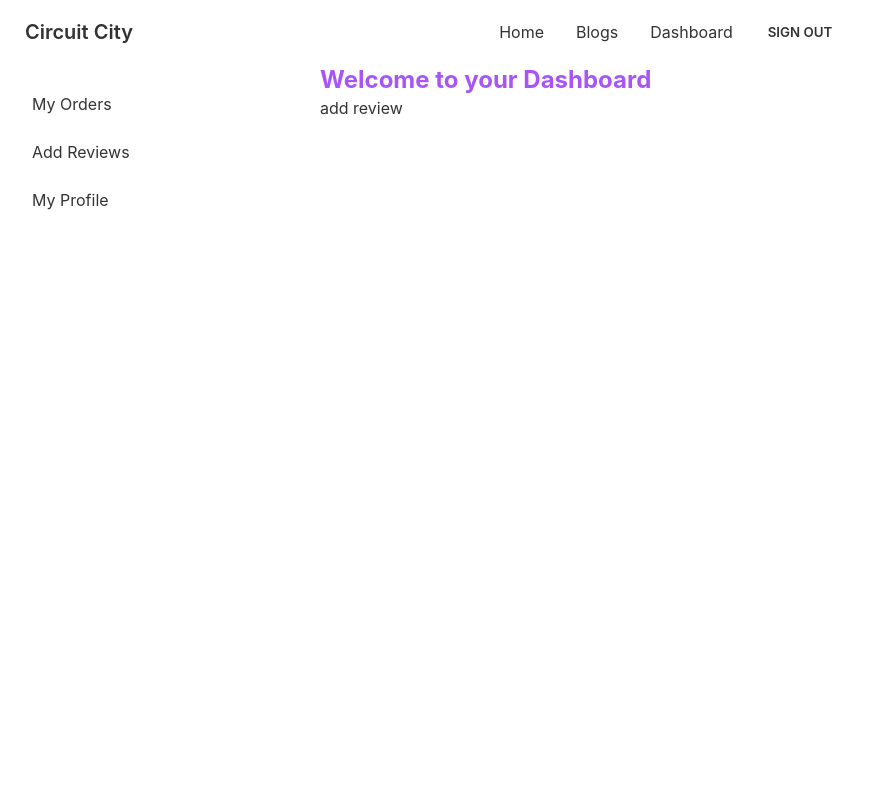
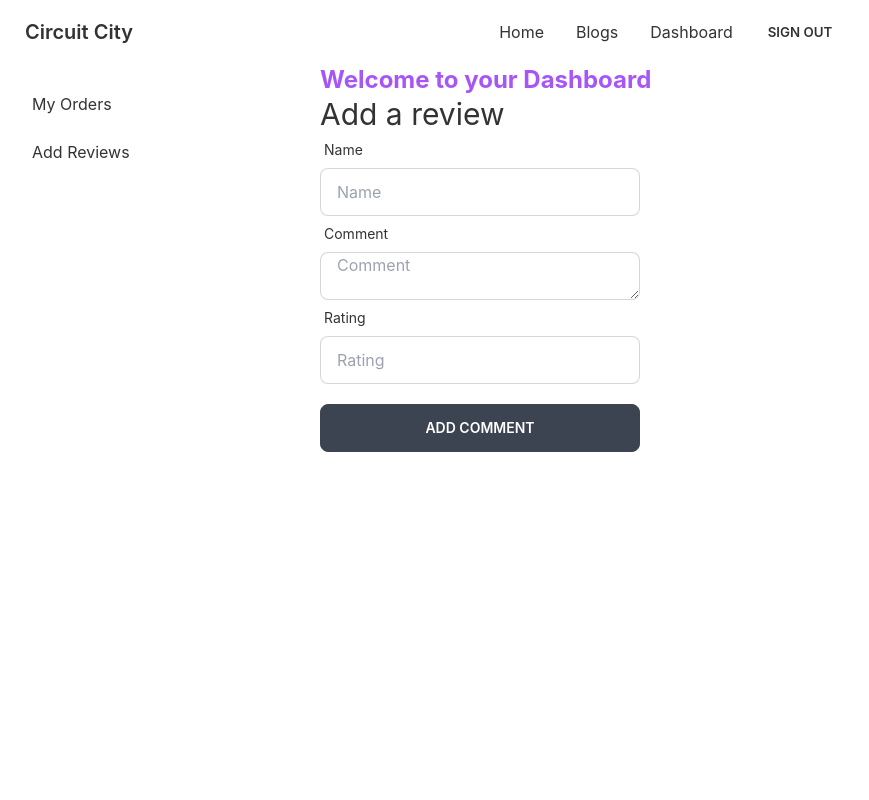
Before and after one commit to Susmoy-Das02/circuit-city, a React (Create React App) app: page /dashboard/review in a window 1280 px wide. Shown: the top 800 px of the page, without its empty margins (0-869 px from the left). Built offline with nearby package versions, Linux system fonts and the light colour scheme; no server answers; sample sign-in values are in the browser's storage.

Commit message:
add review

```diff
--- a/src/App.js
+++ b/src/App.js
@@ -3,7 +3,6 @@ import './App.css';
 import AddReview from './Pages/Dashbord/AddReview';
 import Dashboard from './Pages/Dashbord/Dashboard';
 import MyOrder from './Pages/Dashbord/MyOrder';
-import MyProfile from './Pages/Dashbord/MyProfile';
 import Users from './Pages/Dashbord/Users';
 import Blogs from './Pages/Home/Blogs';
 import Home from './Pages/Home/Home';
@@ -17,6 +16,8 @@ import NotFound from './Pages/Shared/NotFound';
 import { ToastContainer} from 'react-toastify';
 
 import 'react-toastify/dist/ReactToastify.css';
+import RequireAdmin from './Pages/Login/RequireAdmin';
+import AddProduct from './Pages/Dashbord/AddProduct';
 
 function App() {
   return (
@@ -45,8 +46,8 @@ function App() {
         }>
           <Route index element={<MyOrder></MyOrder>}></Route>
           <Route path='review' element={<AddReview></AddReview>}></Route>
-          <Route path='profile' element={<MyProfile></MyProfile>}></Route>
-          <Route path='users' element={<Users></Users>}></Route>
+          <Route path='users' element={<RequireAdmin><Users></Users></RequireAdmin>}></Route>
+          <Route path='addProduct' element={<RequireAdmin><AddProduct></AddProduct></RequireAdmin>}></Route>
         </Route>
         <Route path='*' element={<NotFound></NotFound>} ></Route>
       </Routes>
--- /dev/null
+++ b/src/Pages/Dashbord/AddProduct.js
@@ -0,0 +1,133 @@
+import React from 'react';
+import { useForm } from 'react-hook-form';
+const AddProduct = () => {
+    const { register, formState: { errors }, handleSubmit } = useForm();
+
+    const onSubmit = async data => {
+        console.log(' data', data);
+        const url = `http://localhost:5000/item`;
+         fetch(url, {
+             method:'POST',
+             headers: {
+                 'content-type': 'application/json'
+             },
+             body: JSON.stringify(data)
+         })
+         .then(res => res.json())
+         .then(result =>{
+
+             alert("Your item added successfully");
+         })
+
+    }
+    return (
+        <div>
+            <h2 className='text-3xl'>Add a product</h2>
+            <form onSubmit={handleSubmit(onSubmit)}>
+
+                <div className="form-control w-full max-w-xs">
+                    <label className="label">
+                        <span className="label-text">Item image</span>
+                    </label>
+                    <input
+                        type="text"
+                        placeholder="Photo URL"
+                        className="input input-bordered w-full max-w-xs"
+                        {...register("image", {
+                            required: {
+                                value: true,
+                                message: 'image is Required'
+                            }
+                        })}
+                    />
+                </div>
+
+                <div className="form-control w-full max-w-xs">
+                    <label className="label">
+                        <span className="label-text">Item name</span>
+                    </label>
+                    <input
+                        type="text"
+                        placeholder="Name"
+                        className="input input-bordered w-full max-w-xs"
+                        {...register("name", {
+                            required: {
+                                value: true,
+                                message: 'name is Required'
+                            },
+                        })}
+                    />
+                </div>
+                <div className="form-control w-full max-w-xs">
+                    <label className="label">
+                        <span className="label-text">per unit price</span>
+                    </label>
+                    <input
+                        type="number"
+                        placeholder="per unit price"
+                        className="input input-bordered w-full max-w-xs"
+                        {...register("perUnitPrice", {
+                            required: {
+                                value: true,
+                                message: 'price is Required'
+                            },
+                        })}
+                    />
+                </div>
+                <div className="form-control w-full max-w-xs">
+                    <label className="label">
+                        <span className="label-text">Minimum order quantity</span>
+                    </label>
+                    <input
+                        type="number"
+                        placeholder="Minimum order quantity"
+                        className="input input-bordered w-full max-w-xs"
+                        {...register("minimumOrderQuantity", {
+                            required: {
+                                value: true,
+                                message: 'price is Required'
+                            },
+                        })}
+                    />
+                </div>
+                <div className="form-control w-full max-w-xs">
+                    <label className="label">
+                        <span className="label-text">Available quantity
+</span>
+                    </label>
+                    <input
+                        type="number"
+                        placeholder="Available quantity"
+                        className="input input-bordered w-full max-w-xs"
+                        {...register("availableQuantity", {
+                            required: {
+                                value: true,
+                                message: 'price is Required'
+                            },
+                        })}
+                    />
+                </div>
+                <div className="form-control w-full max-w-xs">
+                    <label className="label">
+                        <span className="label-text">Description</span>
+                    </label>
+                    <textarea
+                        type="text"
+                        placeholder="Description"
+                        className="input input-bordered w-full max-w-xs"
+                        {...register("description", {
+                            required: {
+                                value: true,
+                                message: 'description is Required'
+                            },
+                        })}
+                    />
+                </div>
+                <input className='btn w-full max-w-xs text-white mt-5' type="submit" value="Add product" />
+            </form>
+
+        </div>
+    );
+};
+
+export default AddProduct;
--- a/src/Pages/Dashbord/AddReview.js
+++ b/src/Pages/Dashbord/AddReview.js
@@ -1,9 +1,87 @@
 import React from 'react';
+import { useForm } from 'react-hook-form';
+const AddReview = () => {
+    const { register, formState: { errors }, handleSubmit } = useForm();
 
-const AddReview = () => {
+    const onSubmit = async data => {
+        console.log(' data', data);
+        const url = `http://localhost:5000/review`;
+         fetch(url, {
+             method:'POST',
+             headers: {
+                 'content-type': 'application/json'
+             },
+             body: JSON.stringify(data)
+         })
+         .then(res => res.json())
+         .then(result =>{
+
+             alert("Your review added successfully");
+         })
+
+    }
+
     return (
         <div>
-            <h2>add review</h2>
+            <h2 className='text-3xl'>Add a review</h2>
+            <form onSubmit={handleSubmit(onSubmit)}>
+
+
+                <div className="form-control w-full max-w-xs">
+                    <label className="label">
+                        <span className="label-text"> Name</span>
+                    </label>
+                    <input
+                        type="text"
+                        placeholder="Name"
+                        className="input input-bordered w-full max-w-xs"
+                        {...register("name", {
+                            required: {
+                                value: true,
+                                message: 'name is Required'
+                            },
+                        })}
+                    />
+                </div>
+
+                <div className="form-control w-full max-w-xs">
+                    <label className="label">
+                        <span className="label-text">Comment</span>
+                    </label>
+                    <textarea
+                        type="text"
+                        placeholder="Comment"
+                        className="input input-bordered w-full max-w-xs"
+                        {...register("comment", {
+                            required: {
+                                value: true,
+                                message: 'comment is Required'
+                            },
+                        })}
+                    />
+                </div>
+                <div className="form-control w-full max-w-xs">
+                    <label className="label">
+                        <span className="label-text">Rating</span>
+                    </label>
+                    <input
+                        type="number"
+                        placeholder="Rating"
+                        className="input input-bordered w-full max-w-xs"
+                        {...register("rating", {
+                            required: {
+                                value: true,
+                                message: 'rating is Required'
+                            },
+                        })}
+                    />
+                </div>
+
+
+
+                <input className='btn w-full max-w-xs text-white mt-5' type="submit" value="Add comment" />
+            </form>
+
         </div>
     );
 };
--- a/src/Pages/Dashbord/Dashboard.js
+++ b/src/Pages/Dashbord/Dashboard.js
@@ -20,8 +20,11 @@ const Dashboard = () => {
                     {/* <!-- Sidebar content here --> */}
                     <li><Link to="/dashboard">My Orders</Link></li>
                     <li><Link to="/dashboard/review">Add Reviews</Link></li>
-                    <li><Link to="/dashboard/profile">My Profile</Link></li>
-                    {admin && <li><Link to="/dashboard/users">All Users</Link></li>}
+                    {admin && <>
+
+                    <li><Link to="/dashboard/users">All Users</Link></li>
+                    <li><Link to="/dashboard/addProduct">Add A Product</Link></li>
+                    </> }
                 </ul>
 
             </div>
--- a/src/Pages/Dashbord/MyProfile.js
+++ /dev/null
@@ -1,11 +0,0 @@
-import React from 'react';
-
-const MyProfile = () => {
-    return (
-        <div>
-            <h2>This is my profile</h2>
-        </div>
-    );
-};
-
-export default MyProfile;
--- /dev/null
+++ b/src/Pages/Login/RequireAdmin.js
@@ -0,0 +1,25 @@
+import React from 'react';
+import { useAuthState } from 'react-firebase-hooks/auth';
+import { Navigate, useLocation } from 'react-router-dom';
+import auth from '../../firebase.init';
+import Loading from '../Shared/Loading';
+import useAdmin from '../../hooks/useAdmin';
+import { signOut } from 'firebase/auth';
+
+const RequireAdmin = ({ children }) => {
+    const [user, loading] = useAuthState(auth);
+    const [admin, adminLoading] = useAdmin(user);
+    const location = useLocation();
+
+    if (loading || adminLoading) {
+        return <Loading></Loading>
+    }
+
+    if (!user || !admin) {
+        signOut(auth);
+        return <Navigate to="/login" state={{ from: location }} replace></Navigate>
+    }
+    return children;
+};
+
+export default RequireAdmin;
```
Also changed, not shown: src/hooks/useAdmin.js (+10 -9 lines).
